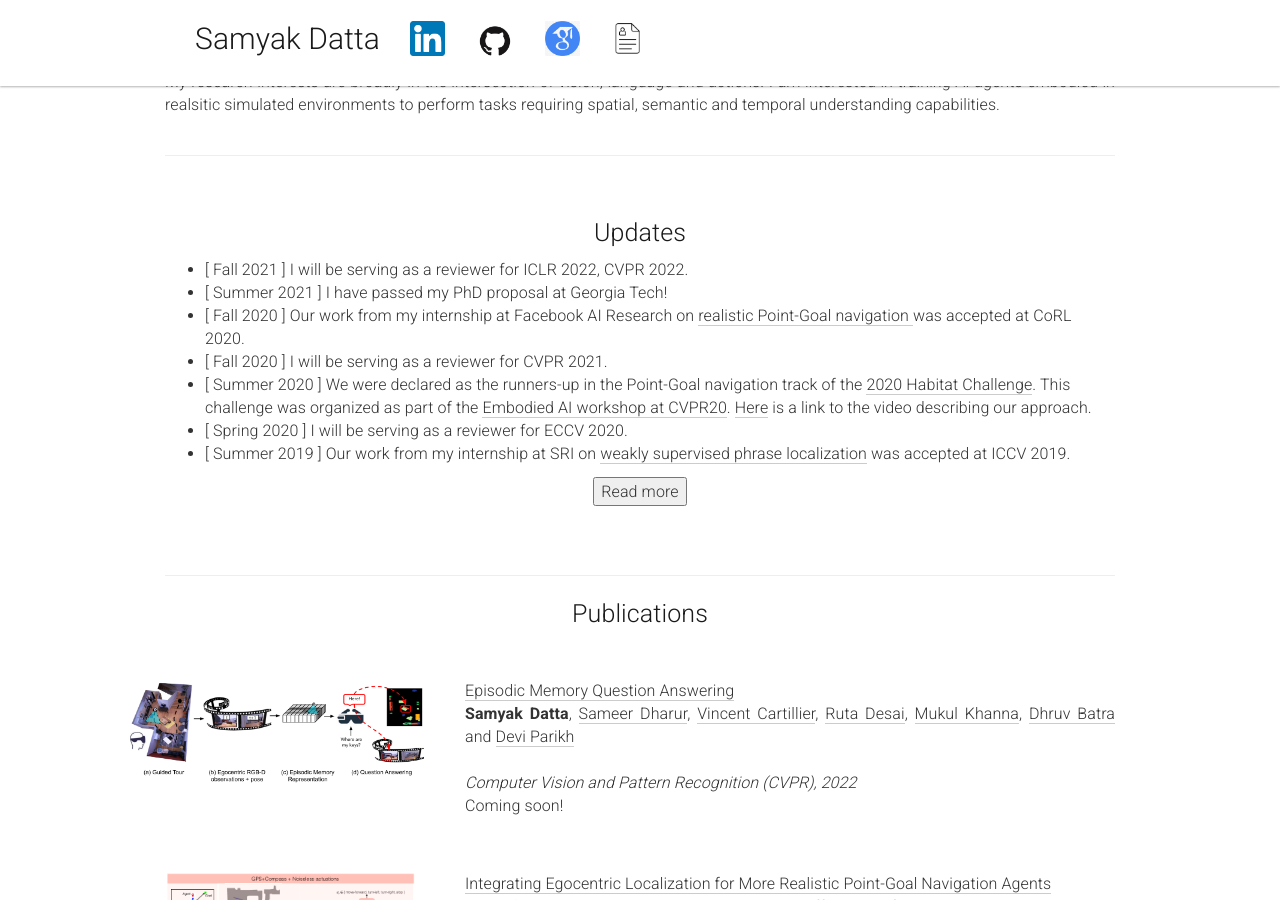
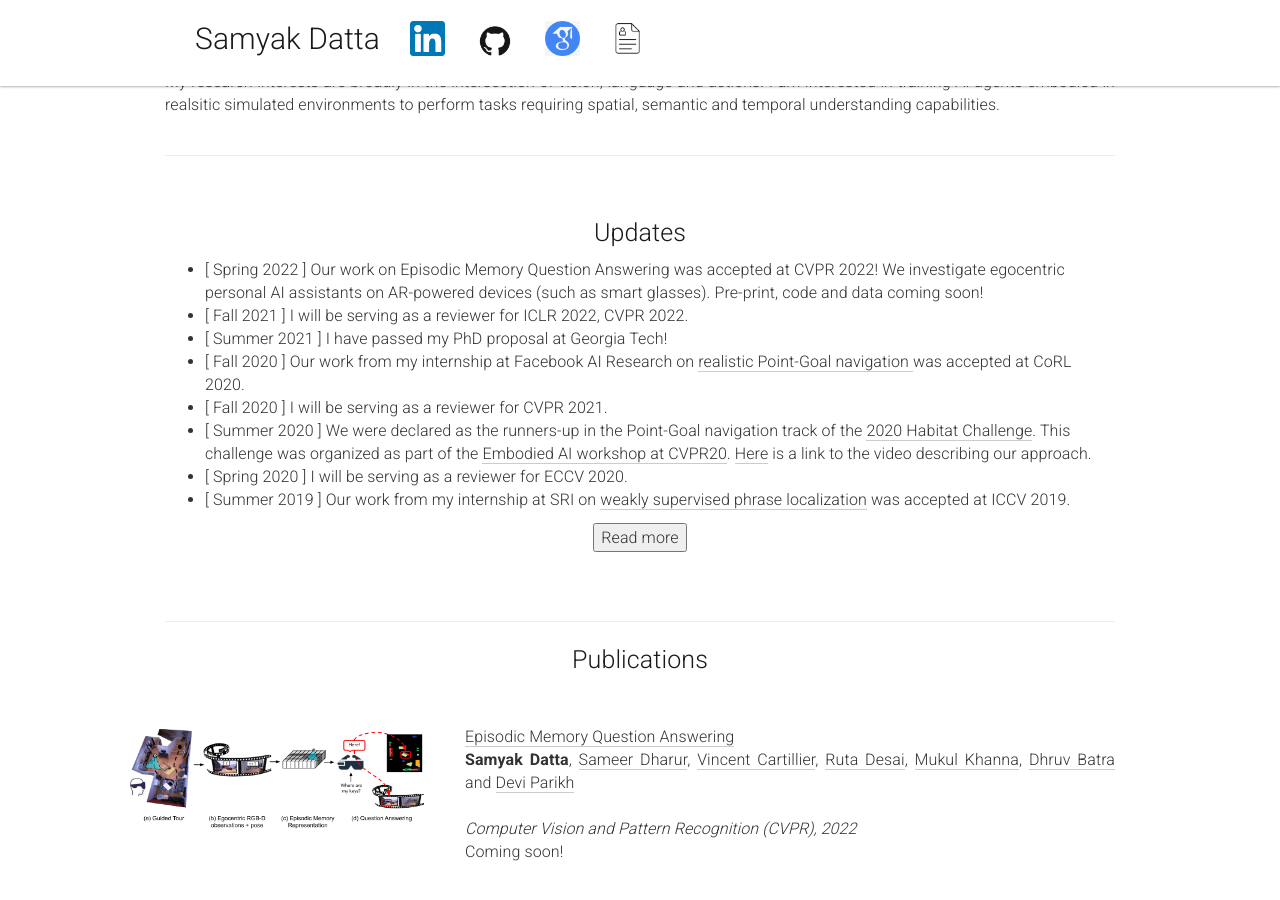
Before and after one commit to samyak-268/samyak-268.github.io, a Jekyll site: the page built from _pages/home.md, in a window 1280 px wide and 900 px high, scrolled down 436 px. Built offline with Jekyll 4.4.1, drawn with Linux system fonts in a browser that asks for light colours.

Commit message:
Add CVPR22 to updates

```diff
--- a/_pages/home.md
+++ b/_pages/home.md
@@ -42,6 +42,9 @@ acknowledgements: ""
 <div class="row">
   <div class="col-xs-12 content hideContent">
     <ul>
+      <li>
+        [ Spring 2022 ] Our work on Episodic Memory Question Answering was accepted at CVPR 2022! We investigate egocentric personal AI assistants on AR-powered devices (such as smart glasses). Pre-print, code and data coming soon!
+      </li>
       <li>
         [ Fall 2021 ] I will be serving as a reviewer for ICLR 2022, CVPR 2022.
       </li>
```
